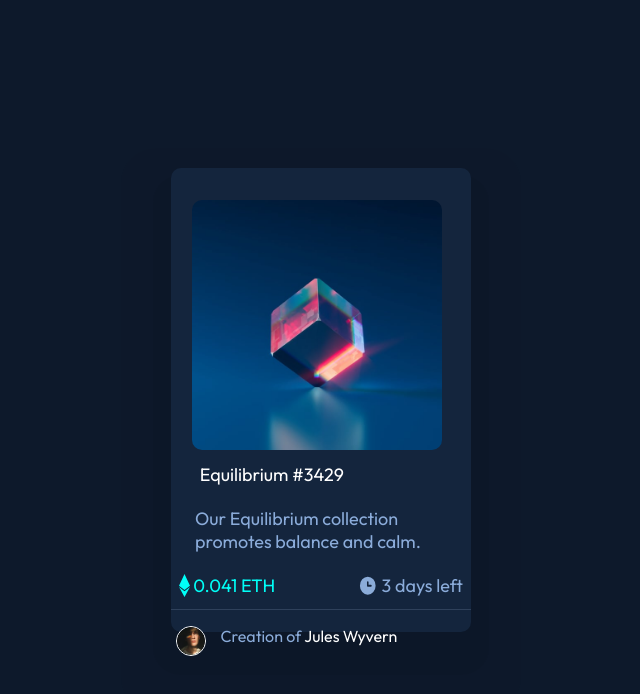
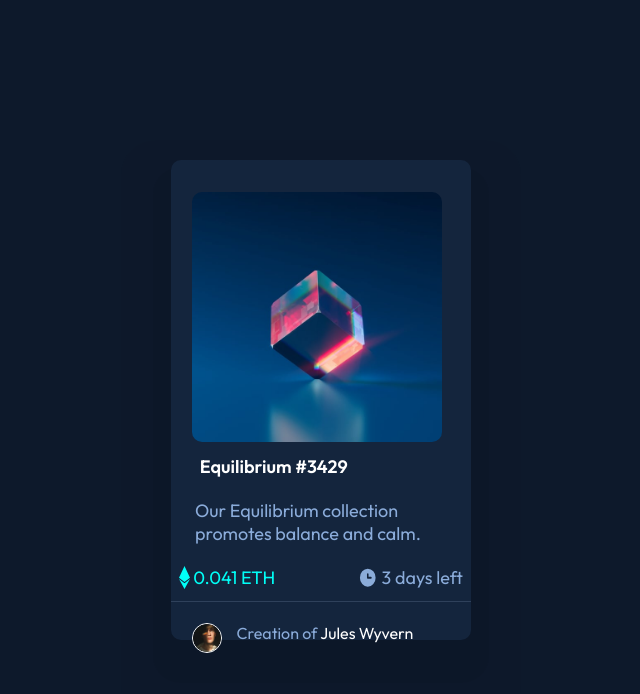
Before and after one commit to khaledali4869/NFT-Preview-Card-Desktop-Khaled, a plain HTML site: page index.html in a window 1280 px wide. Shown: the whole page, without its empty margins (319-959 px from the left). Drawn offline with Linux system fonts and the light colour scheme.

Commit message:
Update style.css

```diff
--- a/style.css
+++ b/style.css
@@ -15,7 +15,7 @@ body {
   background-color: hsl(216, 50%, 16%);
   width: 300px;
   max-width: 50%;
-  height: 58vh;
+  height: 60vh;
   display: flex;
   flex-direction: column;
   border-radius: 10px;
@@ -34,6 +34,7 @@ body {
 .title {
   padding: 0.5rem;
   color: hsl(0, 0%, 100%);
+  font-weight: 600;
 }
 .body {
   flex-grow: 1;
@@ -63,7 +64,7 @@ body {
 }
 .footer {
   border-top: 1px solid hsl(215, 32%, 27%);
-  padding: 1rem 0.3rem;
+  padding: 1.3rem 1.3rem;
   color: hsl(215, 51%, 70%);
   display: flex;
   justify-content: flex-start;
```
